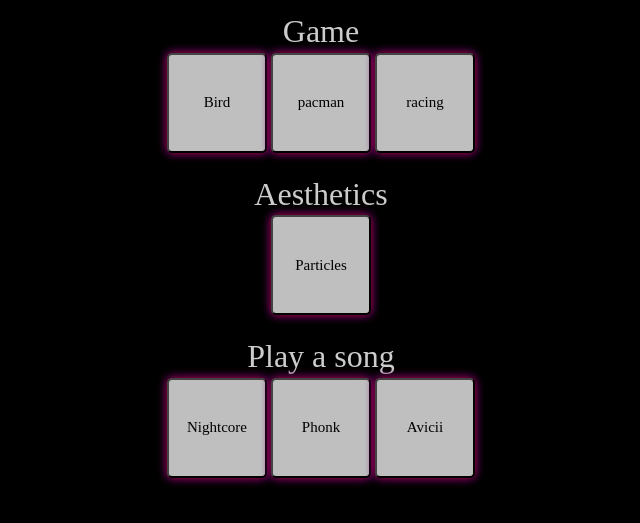
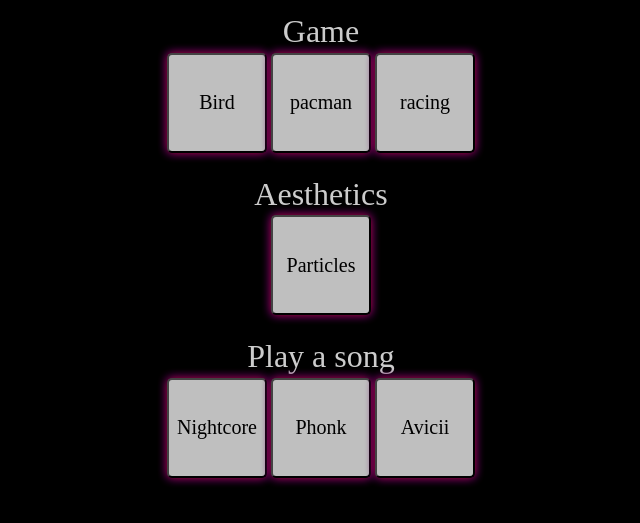
Before and after one commit to apambalik1337/amin.github.dev, a browser extension: page index.html in a window 1280 px wide. Shown: the part 211-734 px from the top of the page, without its empty margins (319-959 px from the left). Drawn offline with Linux system fonts and the light colour scheme.

Commit message:
Update style.css

```diff
--- a/style.css
+++ b/style.css
@@ -3,11 +3,6 @@
   height: 100px;
   padding: 5px;
   border-radius: 5px;
-  font-size: 15px;
+  font-size: 20px;
   box-shadow: 0 0 10px 0 red, 0 0 10px 0 blue;
 }
-
-@font-face {
-  font-family: "Roboto-Regular";
-  src: url("Roboto-Regular.woff2");
-}
```
